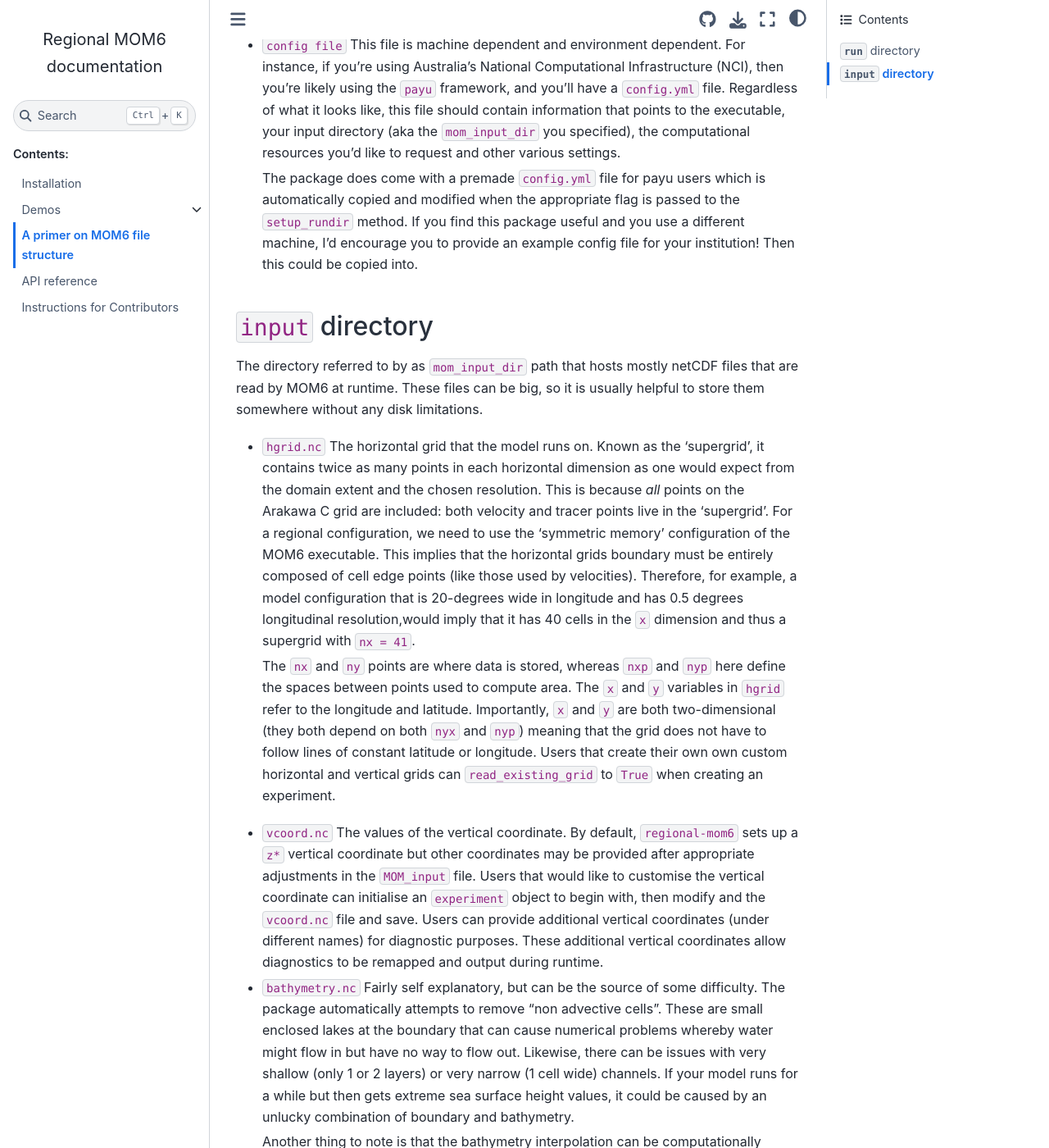
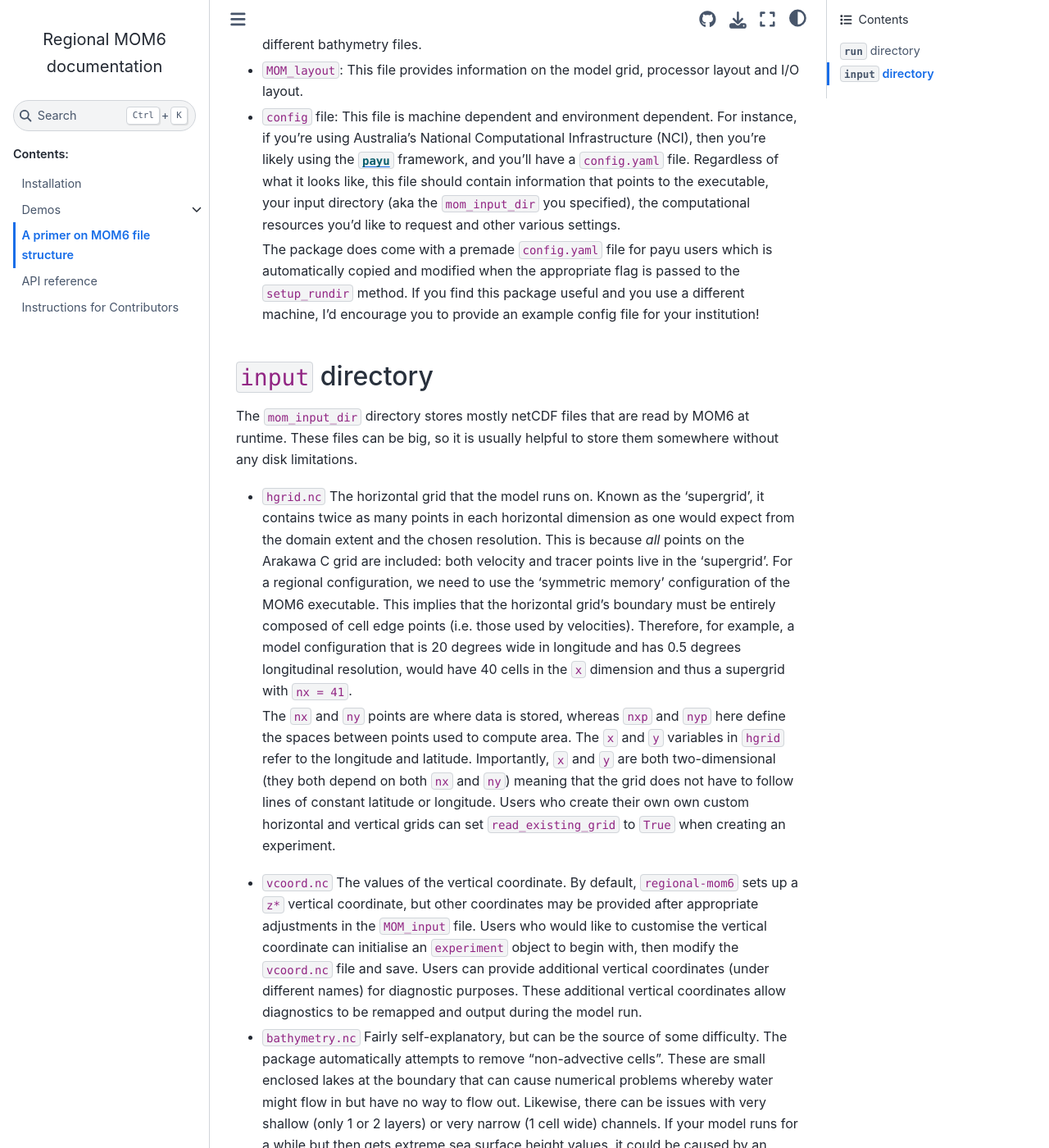
Before and after one commit to COSIMA/regional-mom6, a Sphinx documentation site: the page built from docs/mom6-file-structure-primer.md, in a window 1280 px wide and 1400 px high, scrolled down 1604 px. Shown: the whole window at 82% size. Built offline with Sphinx 7.4.7 and the Sphinx Book theme 1.1.4, drawn with Linux system fonts in a browser that asks for light colours; pages that are not in the unit, such as notebooks, are missing from menus; some of the changed text lies outside the part shown.

Commit message:
Update mom6-file-structure-primer.md

```diff
--- a/docs/mom6-file-structure-primer.md
+++ b/docs/mom6-file-structure-primer.md
@@ -1,44 +1,47 @@
 A primer on MOM6 file structure
 ===============================
 
-Here we describe the various directories and files that `regional-mom6` package produces alongside with
-userful insights that, hopefully, will help users deal with troubleshooting and more advanced customisations.
+Here we describe the various directories and files that the `regional-mom6` package produces, and provide
+useful insights that, hopefully, will help users deal with troubleshooting and more advanced customisations.
 
 ## `run` directory
 
 The directory, specified by the `mom_run_dir` path keyword argument in the `experiment` class, contains only text files that configure MOM6 and are used at model initialisation.
-You can see examples of these files in the `premade_run_directories`.
+You can see examples of these files in [`docs/premade_run_directories`](https://github.com/COSIMA/regional-mom6/tree/main/demos/premade_run_directories).
 These files are:
 
 * `input.nml`:
   High-level information that is passed directly to each component of your MOM6 setup.
-  The paths of to the `SIS` and `MOM` input directories and outputs are included.
+  The paths of the `SIS` and `MOM` input directories and outputs are included.
   The `coupler` section turns on or off different model components, and specifies how long to run the experiment for.
 
 * `diag_table`:
   The diagnostics to output at model runtime.
   We need to choose wisely the quantities/output frequency that are relevant to our experiment and the
-  analysis we plan to do otherwise the size of output can quickly grow a lot.
+  analysis we plan to do otherwise the size of output can quickly become excessive.
   Each line in the `diag_table` either specifies a new output *file* and its associated characteristics,
   or a new output *variable* and the matching file that it should go in (which needs to already have been
   specified).
-  If uncertain of the available diagnostics, we can runthe model for a short period (e.g., 1 hour) and then
+  If uncertain of the available diagnostics, we can run the model for a short period (e.g., 1 hour) and then
   look in the output directory for `available_diags` that lists every available diagnostic for our
   model configuration also mentioning which grids the quantity can be output on.
   Aside from the native model grid, we can create our own custom vertical coordinates to output on.
-  To output on a custom vertical coordinate, create a netCDF that contains all of the vertical points
+  To output on a custom vertical coordinate, create a netCDF file that contains all of the vertical points
   (in the coordinate of your choice) and then edit the `MOM_input` file to specify additional diagnostic
   coordinates.
   After that, we can use this custom vertical coordinate in the `diag_table`.
 
   Instructions for how to format the `diag_table` are included in the [MOM6 documentation](https://mom6.readthedocs.io/en/dev-gfdl/api/generated/pages/Diagnostics.html).
 
-* `data_table`
+* `data_table`:
   The data table is read by the coupler to provide the different model components with inputs.
 
   Instructions for how to format the `data_table` are included in the [MOM6 documentation](https://mom6.readthedocs.io/en/dev-gfdl/forcing.html).
 
-* `MOM_input / SIS_input`
+* `field_table`:
+  The field table defines tracer fields.
+
+* `MOM_input / SIS_input`:
   Basic settings for the core MOM and SIS code with reasonably good documentation.
   After running the experiment for a short amount of time, you can find a `MOM_parameter_doc.all` file which lists every possible setting your can modify for your experiment.
   The `regional-mom6` package can copy and modify a default set of input files to work with your experiment.
@@ -50,18 +53,20 @@
   Another important part section for regional modelling is the specification of open boundary segments.
   A separate line for each boundary in our domain is included and also any additional tracers need to be specified here.
 
-* `MOM_override`
-  This file serves to override settings chosen in other input files. This is helpful for making a distinction between the thing you're fiddling with and 95% of the settings that you'll always be leaving alone. For instance, you might need to temporarily change your baroclinic (`DT`), thermal (`DT_THERM`) or baroclinic (`DT_BT`) timesteps, or are doing perturbation experiments that requires you to switch between different bathymetry files.
+* `MOM_override`:
+  This file serves to override settings chosen in other input files. This is helpful for making a distinction between the thing you're fiddling with and 95% of the settings that you'll always be leaving alone. For instance, you might need to temporarily change your baroclinic (`DT`), tracer (`DT_THERM`) or barotropic (`DT_BT`) timesteps, or are doing perturbation experiments that require you to switch between different bathymetry files.
 
-* `config file`
-  This file is machine dependent and environment dependent. For instance, if you're using Australia's National Computational Infrastructure (NCI), then you're likely using the `payu` framework, and you'll have a `config.yml` file. Regardless of what it looks like, this file should contain information that points to the executable, your input directory (aka the `mom_input_dir` you specified), the computational resources you'd like to request and other various settings.
+* `MOM_layout`:
+  This file provides information on the model grid, processor layout and I/O layout.
 
-  The package does come with a premade `config.yml` file for payu users which is automatically copied and modified when the appropriate flag is passed to the `setup_rundir` method. If you find this package useful and you use a different machine, I'd encourage you to provide an example config file for your institution! Then this could be copied into.
+* `config` file:
+  This file is machine dependent and environment dependent. For instance, if you're using Australia's National Computational Infrastructure (NCI), then you're likely using the [`payu`](https://payu.readthedocs.io/en/latest/) framework, and you'll have a `config.yaml` file. Regardless of what it looks like, this file should contain information that points to the executable, your input directory (aka the `mom_input_dir` you specified), the computational resources you'd like to request and other various settings.
 
+  The package does come with a premade `config.yaml` file for payu users which is automatically copied and modified when the appropriate flag is passed to the `setup_rundir` method. If you find this package useful and you use a different machine, I'd encourage you to provide an example config file for your institution!
 
 ## `input` directory
 
-The directory referred to by as `mom_input_dir` path that hosts mostly netCDF files that are read by MOM6 at runtime.
+The `mom_input_dir` directory stores mostly netCDF files that are read by MOM6 at runtime.
 These files can be big, so it is usually helpful to store them somewhere without any disk limitations.
 
 * `hgrid.nc`
@@ -69,24 +74,24 @@
   horizontal dimension as one would expect from the domain extent and the chosen resolution. This is because *all*
   points on the Arakawa C grid are included: both velocity and tracer points live in the 'supergrid'. For a regional
   configuration, we need to use the 'symmetric memory' configuration of the MOM6 executable. This implies that the
-  horizontal grids boundary must be entirely composed of cell edge points (like those used by velocities). Therefore,
-  for example, a model configuration that is 20-degrees wide in longitude and has 0.5 degrees longitudinal resolution,would imply that it has 40 cells in the `x` dimension and thus a supergrid with `nx = 41`.
+  horizontal grid's boundary must be entirely composed of cell edge points (i.e. those used by velocities). Therefore,
+  for example, a model configuration that is 20 degrees wide in longitude and has 0.5 degrees longitudinal resolution, would have 40 cells in the `x` dimension and thus a supergrid with `nx = 41`.
 
   The `nx` and `ny` points are where data is stored, whereas `nxp` and `nyp` here define the spaces between points
   used to compute area. The `x` and `y` variables in `hgrid` refer to the longitude and latitude. Importantly, `x`
-  and `y` are both two-dimensional (they both depend on both `nyx` and `nyp`) meaning that the grid does not have
-  to follow lines of constant latitude or longitude. Users that create their own own custom horizontal and vertical
-  grids can `read_existing_grid` to `True` when creating an experiment.
+  and `y` are both two-dimensional (they both depend on both `nx` and `ny`) meaning that the grid does not have
+  to follow lines of constant latitude or longitude. Users who create their own own custom horizontal and vertical
+  grids can set `read_existing_grid` to `True` when creating an experiment.
 
 * `vcoord.nc`
-  The values of the vertical coordinate. By default, `regional-mom6` sets up a `z*` vertical coordinate but other
-  coordinates may be provided after appropriate adjustments in the `MOM_input` file. Users that would like to
-  customise the vertical coordinate can initialise an `experiment` object to begin with, then modify and the `vcoord.nc`
+  The values of the vertical coordinate. By default, `regional-mom6` sets up a `z*` vertical coordinate, but other
+  coordinates may be provided after appropriate adjustments in the `MOM_input` file. Users who would like to
+  customise the vertical coordinate can initialise an `experiment` object to begin with, then modify the `vcoord.nc`
   file and save. Users can provide additional vertical coordinates (under different names) for diagnostic purposes.
-  These additional vertical coordinates allow diagnostics to be remapped and output during runtime.
+  These additional vertical coordinates allow diagnostics to be remapped and output during the model run.
 
 * `bathymetry.nc`
-  Fairly self explanatory, but can be the source of some difficulty. The package automatically attempts to remove "non advective cells". These are small enclosed lakes at the boundary that can cause numerical problems whereby water might flow in but have no way to flow out. Likewise, there can be issues with very shallow (only 1 or 2 layers) or very narrow (1 cell wide) channels. If your model runs for a while but then gets extreme sea surface height values, it could be caused by an unlucky combination of boundary and bathymetry.
+  Fairly self-explanatory, but can be the source of some difficulty. The package automatically attempts to remove "non-advective cells". These are small enclosed lakes at the boundary that can cause numerical problems whereby water might flow in but have no way to flow out. Likewise, there can be issues with very shallow (only 1 or 2 layers) or very narrow (1 cell wide) channels. If your model runs for a while but then gets extreme sea surface height values, it could be caused by an unlucky combination of boundary and bathymetry.
 
   Another thing to note is that the bathymetry interpolation can be computationally intensive. For a high-resolution
   dataset like GEBCO and a large domain, one might not be able to execute the `.setup_bathymetry` method within
```
